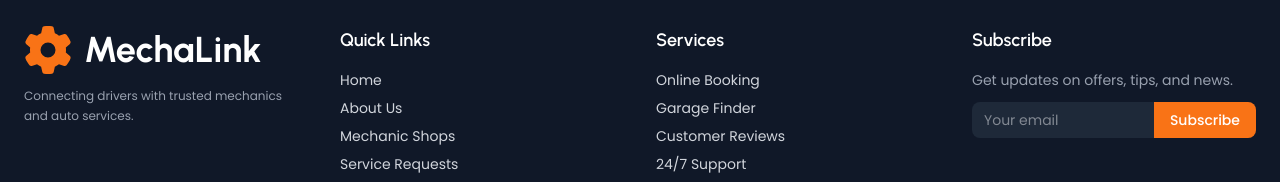
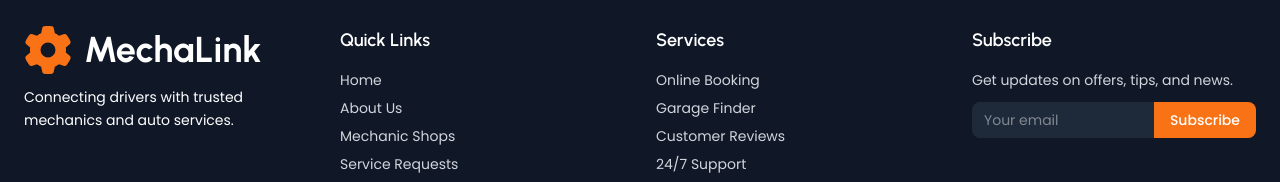
Before and after one commit to Alireja-khan/Mecha-Link, a Next.js app: page /success in a window 1280 px wide. Shown: the part 898-1080 px from the top of the page. Built offline with nearby package versions, Linux system fonts and the light colour scheme; no server answers.

Commit message:
chagne the text color in footer

```diff
--- a/src/app/Components/Footer.jsx
+++ b/src/app/Components/Footer.jsx
@@ -18,7 +18,7 @@ const Footer = () => {
                 MechaLink
               </h1>
             </div>
-            <p className="text-gray-400 text-xs font-poppins leading-relaxed">
+            <p className="text-white text-sm font-poppins leading-relaxed">
               Connecting drivers with trusted mechanics and auto services.
             </p>
           </div>
@@ -65,7 +65,7 @@ const Footer = () => {
           {/* Newsletter */}
           <div>
             <h3 className="text-lg font-semibold text-white mb-4">Subscribe</h3>
-            <p className="text-sm text-gray-400 mb-3">
+            <p className="text-sm text-gray-300 mb-3">
               Get updates on offers, tips, and news.
             </p>
             <form className="hidden lg:flex items-center bg-gray-800 rounded-lg overflow-hidden">
```
